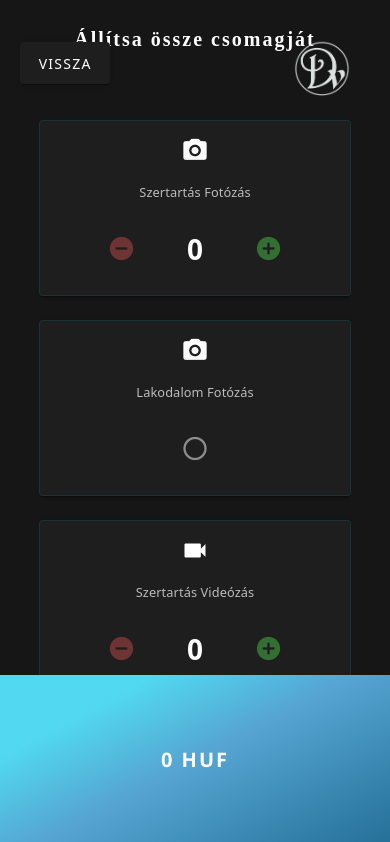
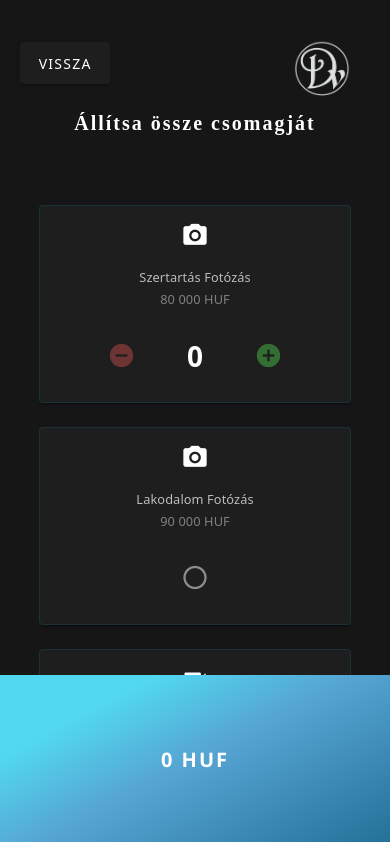
Before and after one commit to dglbalazs/dvstudionuxt, a Nuxt app: page /price in a window 390 px wide. Shown: the top 842 px of the page. Built offline with nearby package versions, Linux system fonts and the light colour scheme; a web font is replaced by a local one.

Commit message:
updated price calculator

```diff
--- a/components/cc/text.vue
+++ b/components/cc/text.vue
@@ -75,6 +75,12 @@ $ff-ss-6: 'Open Sans', sans-serif;
 
   &[padding-m] {
     padding: max(16px, 1.15em) !important;
+  }
+
+  &[margin-b-mob] {
+    @media (max-width: 45em) {
+      margin-top: max(10dvh) !important;
+    }
   }
 
   &[ss1] {
--- a/components/slide.vue
+++ b/components/slide.vue
@@ -72,8 +72,8 @@ export default {
   $mobile-grid-row: 0.5fr 0.5fr 0.5fr 1.25fr 0.775fr;
   $mobile-grid-area: '. . . logo' '. arrowleft arrowright .'
     '. pageno subtitle .' '. . title title' '. . more more';
-  width: 100vw;
-  min-height: 100vh;
+  width: 100dvw;
+  min-height: 100dvh;
   display: grid;
   // justify-content: center;
   // justify-items: center;
@@ -133,7 +133,7 @@ export default {
 
     font-family: $ff-ss-6;
     font-weight: 200;
-    font-size: max(2.3rem, 3.7vw);
+    font-size: max(2.3rem, 3.7dvw);
     letter-spacing: -0.015em;
 
     color: var(--font-color);
@@ -141,7 +141,7 @@ export default {
     text-transform: capitalize;
     vertical-align: text-top;
     width: max-content;
-    max-width: 66vw;
+    max-width: 66dvw;
     width: 100%;
     line-height: 1.225;
     position: relative;
@@ -165,7 +165,7 @@ export default {
 
     font-family: $ff-ss-2;
     font-weight: 100;
-    font-size: max(0.85rem, 1.5vw);
+    font-size: max(0.85rem, 1.5dvw);
     line-height: 1.5rem;
 
     color: var(--font-color);
@@ -180,7 +180,7 @@ export default {
   .more-section {
     grid-area: more;
     color: var(--font-color);
-    font-size: max(1rem, 1.3vw);
+    font-size: max(1rem, 1.3dvw);
     font-family: $ff-ss-6;
     padding: 2em 0;
     letter-spacing: 0.3em;
@@ -202,7 +202,7 @@ export default {
         translate: 0;
       }
       .more-icon {
-        font-size: clamp(0.8rem, 1.2vw, 3rem);
+        font-size: clamp(0.8rem, 1.2dvw, 3rem);
         svg {
           animation: bounce 2s ease infinite;
         }
--- a/pages/price.vue
+++ b/pages/price.vue
@@ -13,6 +13,7 @@
         doubleline
         letterspace
         padding-m
+        margin-b-mob
       ></CcText>
     </div>
     <div class="wedding-calculator">
@@ -55,7 +56,13 @@
               class="text-center item-title"
               @click="toggle(item.calc_id, item.type, item.vmodel)"
             >
-              {{ item.title }}
+              <div class="item-title__name">{{ item.title }}</div>
+              <div class="item-title__price">
+                {{
+                  item.price.toString().replace(/\B(?=(\d{3})+(?!\d))/g, ' ') +
+                  ' HUF'
+                }}
+              </div>
             </v-card-text>
             <!-- ----------------- -->
             <!-- NUMBER TYPE -->
@@ -124,7 +131,15 @@
           calculation_total.toString().replace(/\B(?=(\d{3})+(?!\d))/g, ' ') +
           ' HUF'
         "
-        subtxt=""
+        :subtxt="
+          calculation_discount_to_show != 0
+            ? 'Kedvezmény: ' +
+              calculation_discount_to_show
+                .toString()
+                .replace(/\B(?=(\d{3})+(?!\d))/g, ' ') +
+              ' HUF'
+            : ''
+        "
         light
         center
         big
@@ -245,9 +260,11 @@ export default {
       this.calculateSubTotal()
       this.calculateDiscount()
       this.calculateTotal()
+      this.calculateFinalDiscount()
     },
     calculateSubTotal() {
       this.calculation_subtotal = 0
+      this.calculation_other_discounts = 0
       Object.keys(this.items).forEach((key) => {
         const item = this.items[key]
         const item_type = item.type
@@ -275,6 +292,8 @@ export default {
             this.calculation_subtotal += price
           } else if (value == 2) {
             this.calculation_subtotal += price * 2
+            if (item.price_2_discount)
+              this.calculation_other_discounts += item.price_2_discount
           }
         }
       })
@@ -305,8 +324,13 @@ export default {
 
     calculateTotal() {
       this.calculation_total =
-        this.calculation_subtotal -
-        this.calculation_subtotal * this.calculation_discount
+        this.calculation_subtotal * (1 - this.calculation_discount) -
+        this.calculation_other_discounts
+    },
+
+    calculateFinalDiscount() {
+      this.calculation_discount_to_show =
+        this.calculation_total - this.calculation_subtotal
     },
   },
   data() {
@@ -319,6 +343,8 @@ export default {
       calculation_subtotal: 0,
       calculation_discount: 0,
       calculation_total: 0,
+      calculation_other_discounts: 0,
+      calculation_discount_to_show: 0,
       items: {
         szertartas_foto: {
           id: 1,
@@ -359,6 +385,7 @@ export default {
           vmodel: 'szertartas_video_4k',
           option_4k: true,
           price: 100000,
+          price_2_discount: 50000,
           option_4k_price: 35000,
           category: 'category2',
         },
@@ -522,6 +549,10 @@ $checkbox-fontsize: max(1.2rem, 1.2dvw);
     }
     .item-title {
       font-size: $title-fontsize;
+
+      .item-title__price {
+        color: grey;
+      }
     }
 
     .checkbox4k {
```
